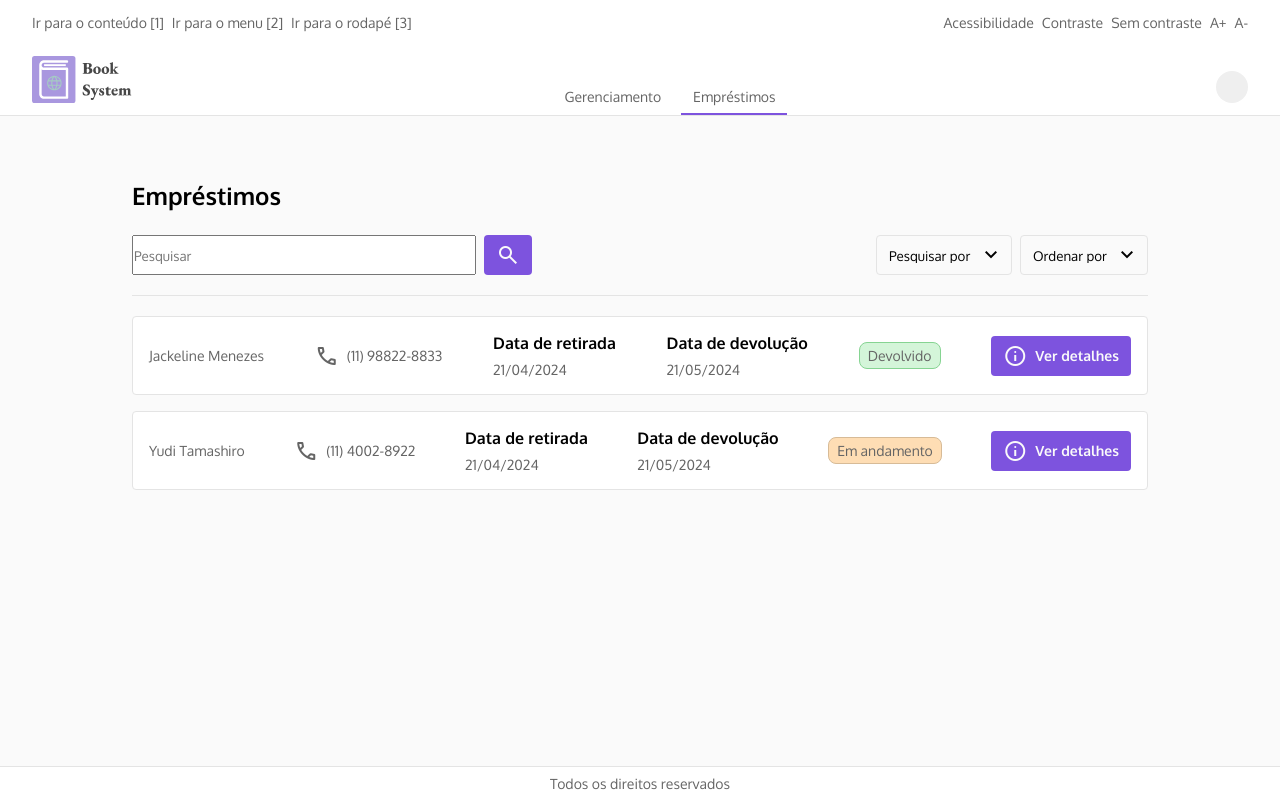
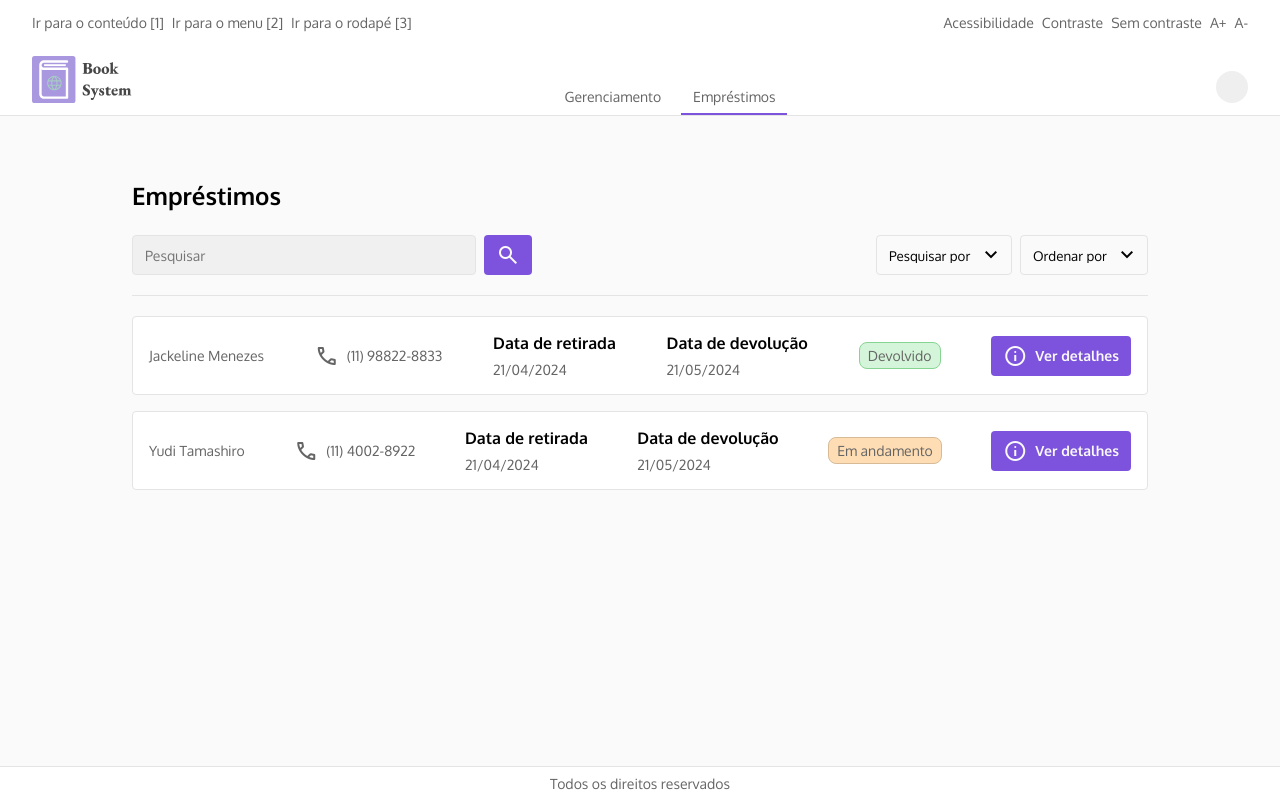
Before and after one commit to JV-projects/BookSystem, a React (Vite) app in the folder BookSystemFront/: page /emprestimos in a window 1280 px wide. Built offline with nearby package versions, Linux system fonts and the light colour scheme.

Commit message:
Input | Adição de uma segunda classe opcional

```diff
--- a/BookSystemFront/src/components/global/Input/index.jsx
+++ b/BookSystemFront/src/components/global/Input/index.jsx
@@ -1,7 +1,7 @@
 import styles from './styles.module.css'
 
-export default function Input({ ...rest }) {
+export default function Input({ className, ...rest }) {
     return (
-        <input className={styles.input} {...rest}/>
+        <input className={styles.input + " " + className} {...rest}/>
     )
 }
```
